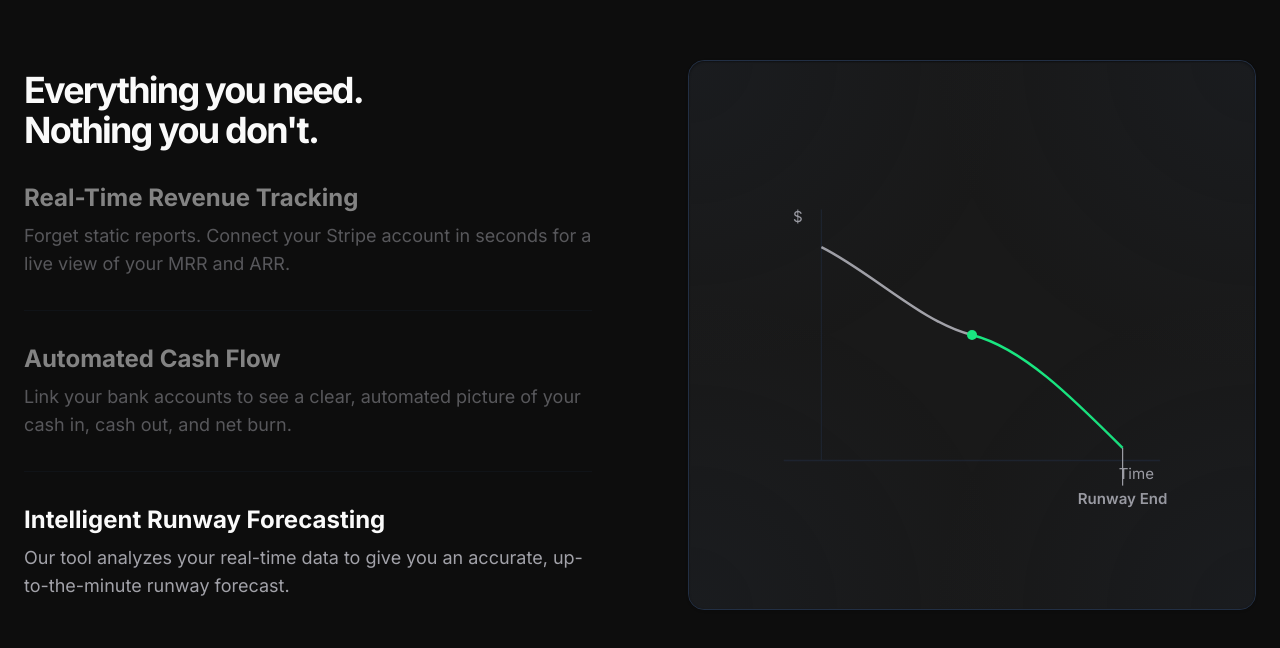
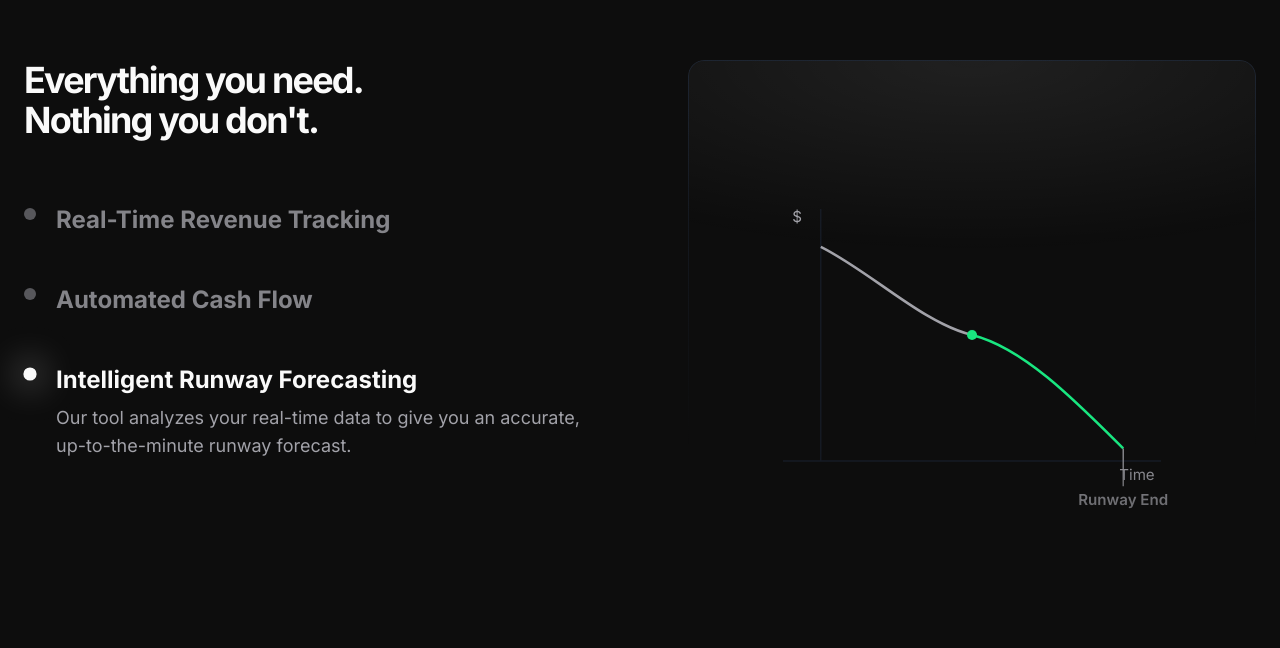
Before and after one commit to kbnam33/saas-one, a React (Vite) app in the folder saas-one/: page / in a window 1280 px wide. Shown: the part 2465-3113 px from the top of the page. Built offline with nearby package versions, Linux system fonts and the light colour scheme; the HTML template or start-up script is replaced by a standard one.

Commit message:
First 3 sections ready

```diff
--- a/saas-one/src/App.jsx
+++ b/saas-one/src/App.jsx
@@ -226,8 +226,9 @@ function App() {
         const { top, height } = element.getBoundingClientRect();
         const scrollableHeight = height - window.innerHeight;
         if (top <= 0 && top > -scrollableHeight) {
-            const progress = Math.abs(top) / (scrollableHeight / (features.length -1));
-            let newIndex = Math.round(progress);
+            const progress = Math.abs(top) / (scrollableHeight / (features.length));
+            let newIndex = Math.floor(progress);
+            newIndex = Math.min(newIndex, features.length - 1);
             if (newIndex !== activeFeatureIndex) {
               setActiveFeatureIndex(newIndex);
             }
@@ -322,40 +323,42 @@ function App() {
 
           <section ref={featureSectionRef} id="features" className="relative h-[300vh] mt-32 md:mt-48">
               <div className="sticky top-0 flex h-screen items-center">
-                  <div className="grid lg:grid-cols-2 gap-24 items-center max-w-7xl mx-auto w-full">
-                      <div className="text-left">
-                          <h2 className="text-3xl md:text-4xl font-bold tracking-tighter mb-8">Everything you need. <br /> Nothing you don't.</h2>
-                          <div className="flex flex-col gap-4">
-                              {features.map((feature, index) => (
-                                <React.Fragment key={feature.id}>
-                                  <div className={`transition-opacity duration-300 ${activeFeatureIndex === index ? 'opacity-100' : 'opacity-50'}`}>
-                                      <h3 className="text-2xl font-bold">{feature.title}</h3>
-                                      <p className="mt-2 text-lg text-muted-foreground">{feature.description}</p>
-                                  </div>
-                                  {index < features.length - 1 && (
-                                    <hr className="border-border/20 my-4" />
-                                  )}
-                                </React.Fragment>
-                              ))}
-                          </div>
+                  <div className="grid lg:grid-cols-2 gap-24 items-start max-w-7xl mx-auto w-full">
+                      <div className="flex flex-col gap-12 pt-8 lg:pt-0">
+                          <h2 className="text-3xl md:text-4xl font-bold tracking-tighter mb-4">Everything you need. <br /> Nothing you don't.</h2>
+                          {features.map((feature, index) => (
+                            <div key={feature.id} className="relative pl-8">
+                              <div className={`absolute left-0 top-1 h-3 w-3 rounded-full transition-all duration-300 ${activeFeatureIndex === index ? 'bg-foreground scale-110' : 'bg-muted-foreground/50'}`}>
+                                {activeFeatureIndex === index && (
+                                  <div className="absolute -inset-1.5 rounded-full bg-foreground/30 blur-lg"></div>
+                                )}
+                              </div>
+                              <h3 className={`font-bold text-2xl transition-colors duration-300 ${activeFeatureIndex === index ? 'text-foreground' : 'text-muted-foreground/80'}`}>
+                                {feature.title}
+                              </h3>
+                              <div className={`transition-[max-height,opacity,margin] duration-500 ease-in-out overflow-hidden ${activeFeatureIndex === index ? 'max-h-40 opacity-100 mt-2' : 'max-h-0 opacity-0'}`}>
+                                <p className="text-lg text-muted-foreground">{feature.description}</p>
+                              </div>
+                            </div>
+                          ))}
                       </div>
                       <div className="relative h-[550px] w-full">
-                           <Card className="glass-pane absolute inset-0">
-                               <CardContent className="p-0 h-full w-full">
+                           <div className="feature-display-screen">
+                               <div className="feature-display-content">
                                   {features.map((feature, index) => (
                                       <div key={`${feature.id}-visual`} className={`absolute inset-0 p-8 transition-opacity duration-300 ${activeFeatureIndex === index ? 'opacity-100' : 'opacity-0'}`}>
                                           {React.cloneElement(feature.visual, { is_active: activeFeatureIndex === index })}
                                       </div>
                                   ))}
-                               </CardContent>
-                           </Card>
+                               </div>
+                           </div>
                       </div>
                   </div>
               </div>
+              <div className="h-px w-full bg-border/10 absolute bottom-0" />
           </section>
 
-          <section id="benefits" className="relative mt-32 md:mt-48 pt-16 border-t border-border/10">
-              <div className="absolute top-0 left-1/2 -translate-x-1/2 w-px h-16 bg-border/10"></div>
+          <section id="benefits" className="relative mt-32 md:mt-48 pt-16">
               <div className="grid lg:grid-cols-2">
                   <div ref={benefitOneRef} className={`relative transition-opacity duration-700 p-12 lg:border-r lg:border-border/10 ${benefitOneVisible ? 'opacity-100' : 'opacity-0'}`}>
                       <h3 className="text-2xl font-bold tracking-tighter">Make Smarter Decisions</h3>
--- a/saas-one/src/index.css
+++ b/saas-one/src/index.css
@@ -131,6 +131,45 @@
     .feature-card:hover {
         @apply transform-gpu scale-[1.02];
     }
+
+    /* REFINED v5: Final Feature Display Screen */
+    .feature-display-screen {
+        @apply relative w-full h-full rounded-2xl overflow-hidden;
+    }
+
+    /* The fading gradient border */
+    .dark .feature-display-screen::after {
+        content: '';
+        position: absolute;
+        inset: 0;
+        border-radius: inherit;
+        padding: 1px;
+        background: linear-gradient(to bottom, hsl(var(--border) / 0.6), transparent 70%);
+        -webkit-mask:
+            linear-gradient(#fff 0 0) content-box,
+            linear-gradient(#fff 0 0);
+        -webkit-mask-composite: xor;
+        mask-composite: exclude;
+        pointer-events: none;
+    }
+
+    /* New, cleaner "glassy glow" at the top */
+    .dark .feature-display-screen::before {
+        content: '';
+        position: absolute;
+        top: 0;
+        left: 0;
+        right: 0;
+        height: 50%; /* Restrict glow to top half */
+        background: radial-gradient(ellipse 100% 70% at 50% 0%, hsl(0 0% 100% / 0.08), transparent);
+        pointer-events: none;
+    }
+
+    .feature-display-content {
+        @apply w-full h-full relative z-10;
+        -webkit-mask-image: linear-gradient(to bottom, black 70%, transparent 100%);
+        mask-image: linear-gradient(to bottom, black 70%, transparent 100%);
+    }
 }
 
 /* ==================================
```
